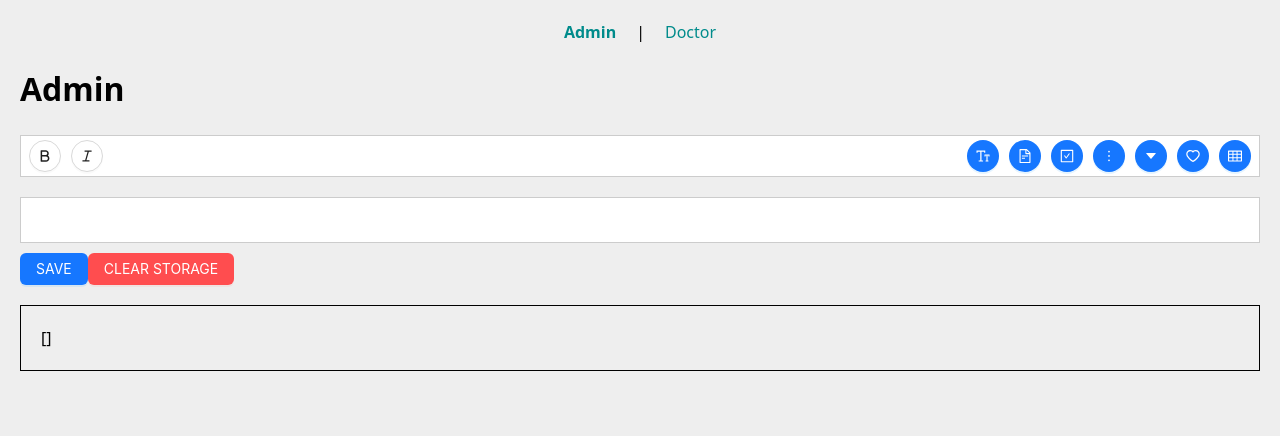
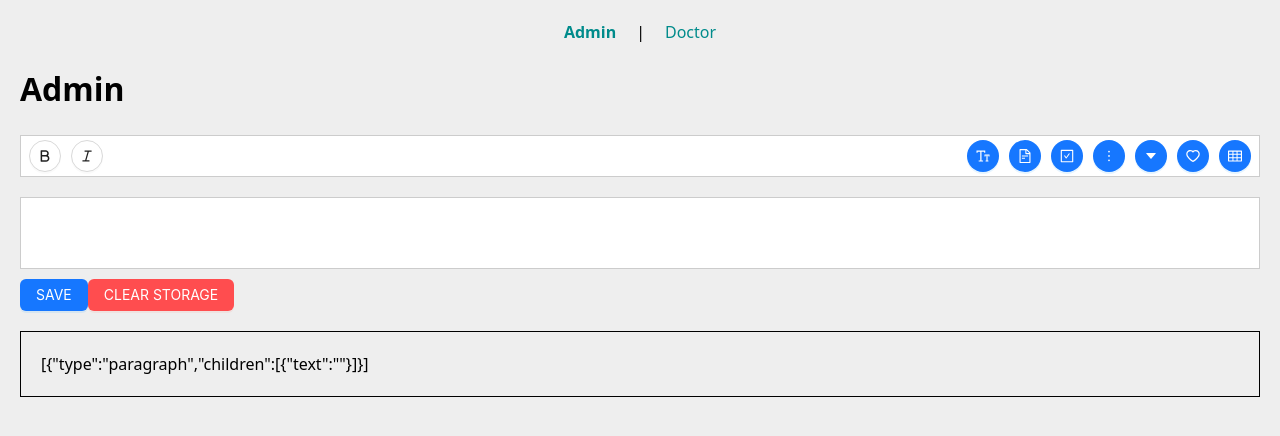
Before and after one commit to GolotaMishka/documents-slate-app, a React (Vite) app: page / in a window 1280 px wide. Shown: the top 436 px of the page. Built offline with nearby package versions, Linux system fonts and the light colour scheme.

Commit message:
fix initial value

```diff
--- a/src/app/components/Editor/index.tsx
+++ b/src/app/components/Editor/index.tsx
@@ -17,7 +17,7 @@ type TEditorProps = {
     mode: EDITOR_MODE
 }
 
-const INITIAL_VALUE: Descendant[] = [];
+const INITIAL_VALUE: Descendant[] = [{ type: 'paragraph', children: [{ text: '' }]}];
 
 const Editor: FC<TEditorProps> = ({ mode }) => {
   const editor = useMemo(() => withHistory(withReact(createEditor())) as CustomEditor,[])
@@ -47,6 +47,7 @@ const Editor: FC<TEditorProps> = ({ mode }) => {
       >
         <Editable
           onKeyDown={event => {
+            // event.preventDefault(); // stop new block creation
             if (event.key === "Enter") event.preventDefault(); // stop new block creation
           }}
           renderElement={renderElement}
```
